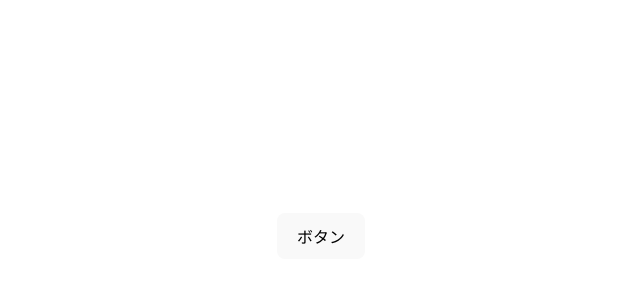
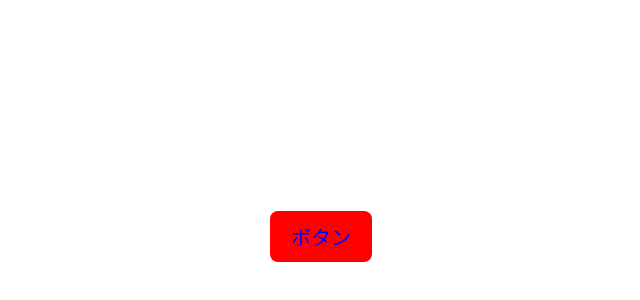
Before and after one commit to shoshoss/Seit-React-intro, a React (Vite) app: page / in a window 1280 px wide. Shown: the part 164-464 px from the top of the page, without its empty margins (319-959 px from the left). Built offline with nearby package versions, Linux system fonts and the light colour scheme.

Commit message:
Add: ボタンのスタイルの当て方

```diff
--- a/src/Button.jsx
+++ b/src/Button.jsx
@@ -1,11 +1,18 @@
+import styles from "./Button.module.css";
+
 const Button = ({ disable, type, children }) => {
 	const handleClick = () => {
 		alert("Button clicked!");
 	};
 
 	return (
-		<button disabled={disable} type={type} onClick={() => handleClick()}>
-			{children}
+		<button
+			className={styles.button}
+			disabled={disable}
+			type={type}
+			onClick={() => handleClick()}
+		>
+			<span className={styles.buttonInner}>{children}</span>
 		</button>
 	);
 };
--- /dev/null
+++ b/src/Button.module.css
@@ -0,0 +1,9 @@
+.button {
+	font-size: 20px;
+	padding: 10px 20px;
+	background: red;
+}
+
+.buttonInner {
+	color: blue;
+}
```
